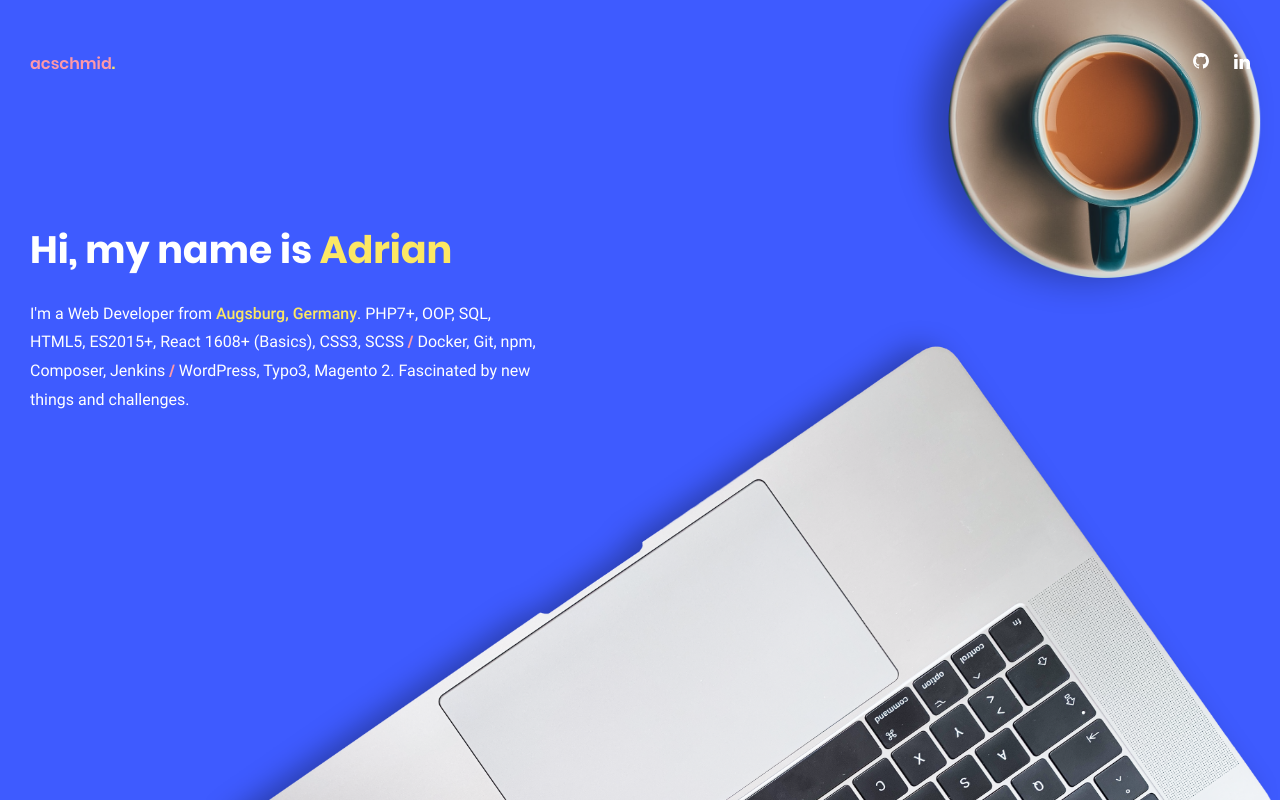
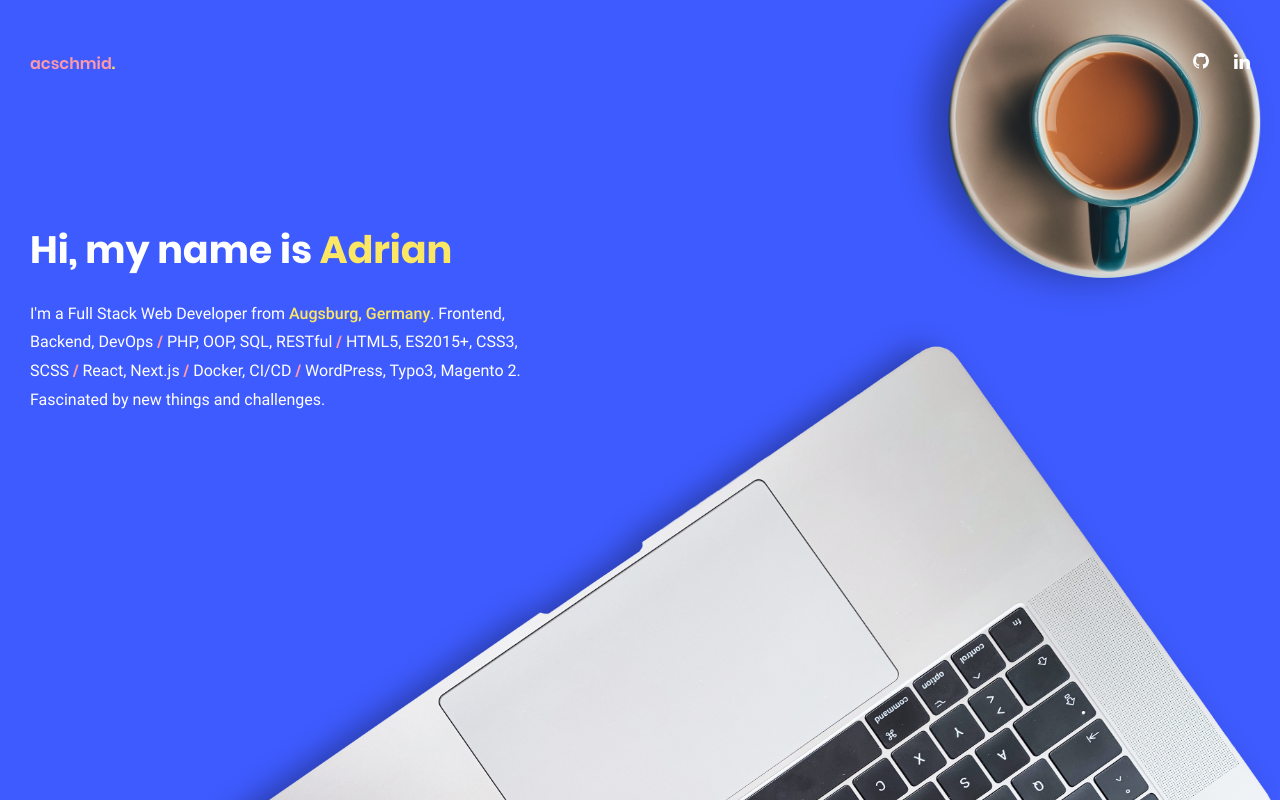
Before and after one commit to acschm1d/com-landingpage, a React (Create React App) app: page / in a window 1280 px wide. Built offline with nearby package versions, Linux system fonts and the light colour scheme.

Commit message:
update bio

```diff
--- a/public/index.html
+++ b/public/index.html
@@ -2,7 +2,7 @@
 <html lang="en">
   <head>
     <meta charset="utf-8" />
-    <title>Adrian Schmid - Web Developer from Augsburg</title>
+    <title>Adrian Schmid - Full Stack Web Developer from Augsburg, Germany</title>
     <meta name="viewport" content="width=device-width, initial-scale=1" />
     <meta
       name="description"
--- a/src/components/Landing.js
+++ b/src/components/Landing.js
@@ -14,13 +14,14 @@ const Landing = () => (
           </header>
           <div>
             <p>
-              I'm a Web Developer from{" "}
-              <strong className="yellow">Augsburg, Germany</strong>. PHP7+, OOP,
-              SQL, HTML5, ES2015+, React 1608+ (Basics), CSS3, SCSS{" "}
-              <strong className="pink heavy">/</strong> Docker, Git, npm,
-              Composer, Jenkins <strong className="pink heavy">/</strong>{" "}
-              WordPress, Typo3, Magento 2. Fascinated by new things and
-              challenges.
+              I'm a Full Stack Web Developer from{" "}
+              <strong className="yellow">Augsburg, Germany</strong>. Frontend,
+              Backend, DevOps <strong className="pink heavy">/</strong> PHP,
+              OOP, SQL, RESTful <strong className="pink heavy">/</strong> HTML5,
+              ES2015+, CSS3, SCSS <strong className="pink heavy">/</strong>{" "}
+              React, Next.js <strong className="pink heavy">/</strong> Docker,
+              CI/CD <strong className="pink heavy">/</strong> WordPress, Typo3,
+              Magento 2. Fascinated by new things and challenges.
             </p>
           </div>
         </div>
```
